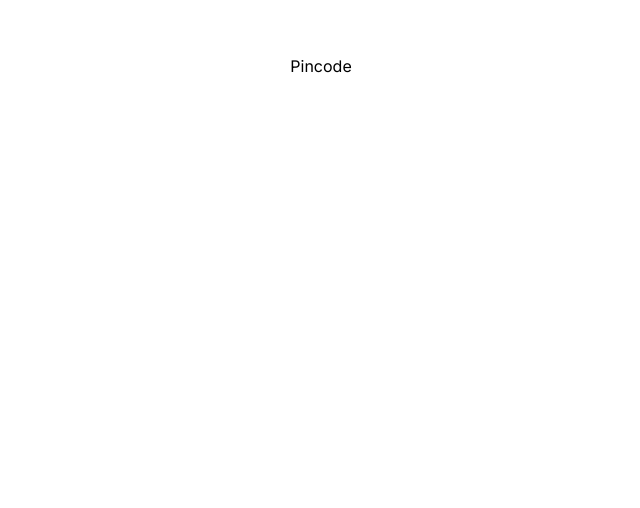
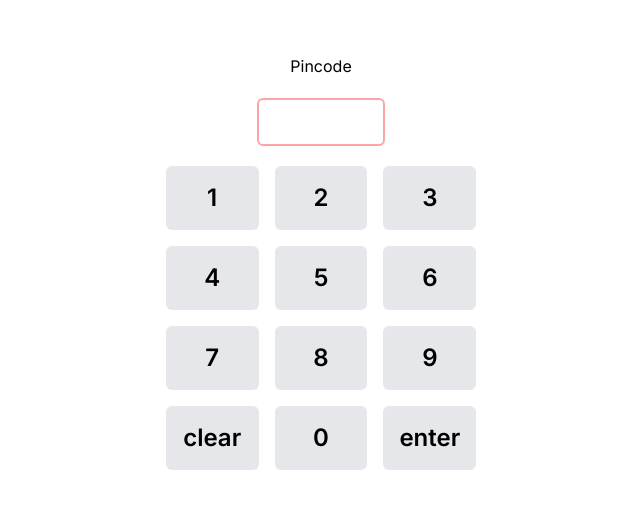
Before and after one commit to fullupe/ternimalpad, a Next.js app: page / in a window 1280 px wide. Shown: the part 138-646 px from the top of the page, without its empty margins (319-959 px from the left). Built offline with nearby package versions, Linux system fonts and the light colour scheme.

Commit message:
set keypad colors

```diff
--- a/app/components/Keypad.tsx
+++ b/app/components/Keypad.tsx
@@ -14,7 +14,7 @@ export default function Keypad({}: Props) {
       {["F1","F2","F3","F4","F5",1, 2, 3, 4, "A",5, 6, 7, 8, "C",9,0, ".",'V'].map((key: any) => (
         <button
           key={key}
-          className={`bg-green-200 p-4 rounded-md text-xl font-semibold hover:bg-green-300 focus:outline-none ${key === 'V' ? 'col-span-2' : ''} ${key==='C'? 'bg-red-400':''} ${key==='A'? 'bg-yellow-300':''}`}
+          className={`bg-green-200 p-4 rounded-md text-xl font-semibold hover:bg-green-300 focus:outline-none ${key === 'V' ? 'col-span-2' : ''} ${key==='C'? 'bg-red-300 hover:bg-red-400':''} ${key==='A'? 'bg-yellow-200 hover:bg-yellow-300':''}`}
           onClick={() => handleClick(key)}
         >
           <p className='text-black text-2xl'>
--- a/app/page.tsx
+++ b/app/page.tsx
@@ -8,7 +8,8 @@ export default  function Home() {
        Pincode
        </div>
 
-     {/* <Login /> */}
+     <Login />
+
     </main>
   );
 }
```
